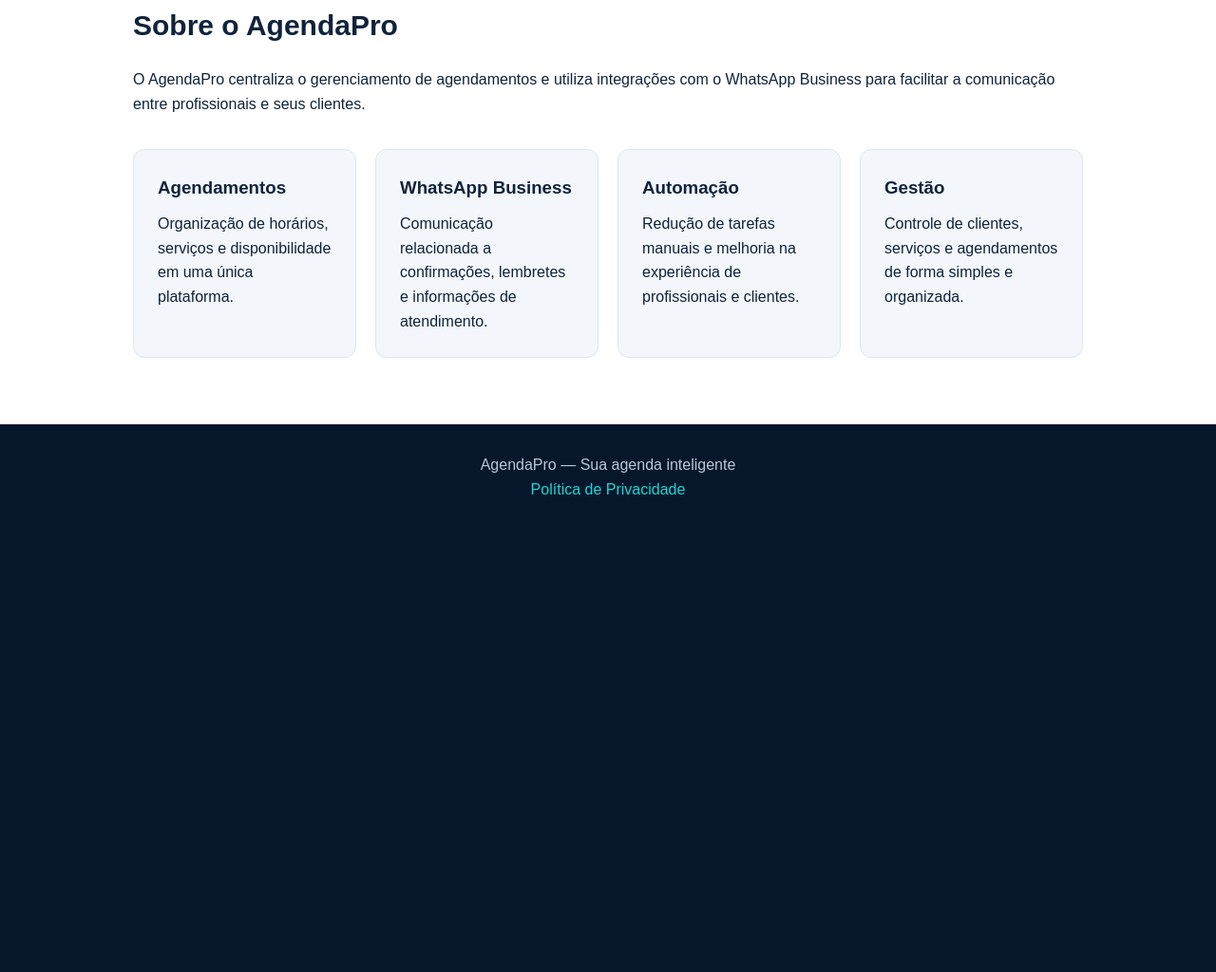
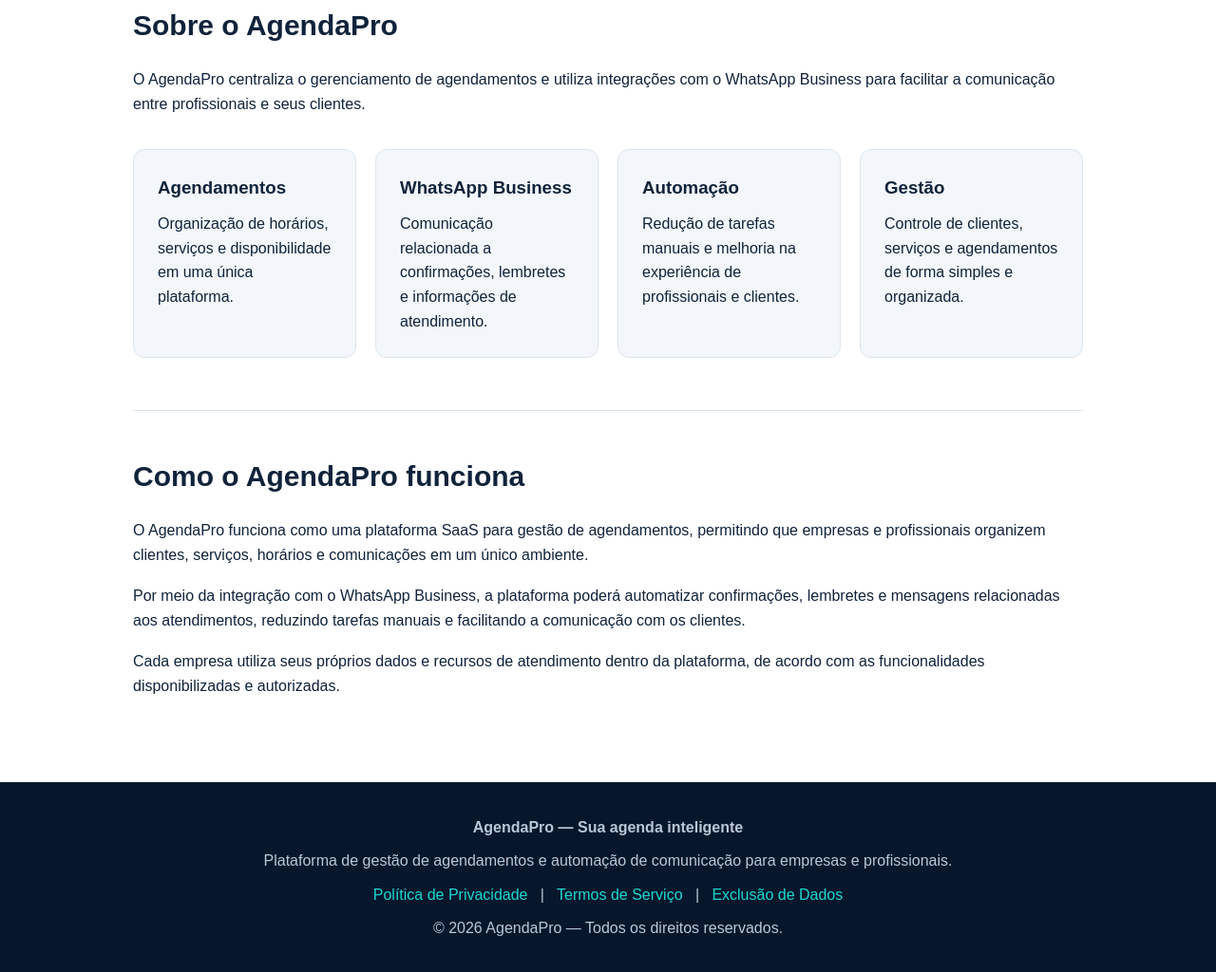
Before and after one commit to Guilhermebass/agendapro-site, a plain HTML site: page index.html in a window 1280 px wide. Shown: the part 867-1891 px from the top of the page at 95% size. Before the commit the page ends 1425 px from the top, so only its background shows below. Drawn offline with Linux system fonts and the light colour scheme.

Commit message:
feat: atualiza pagina institucional do AgendaPro

```diff
--- a/index.html
+++ b/index.html
@@ -108,16 +108,34 @@
             margin-bottom: 10px;
         }
 
+        .como-funciona {
+            margin-top: 55px;
+            padding-top: 45px;
+            border-top: 1px solid #dbe6ef;
+        }
+
+        .como-funciona p {
+            margin-bottom: 18px;
+        }
+
         footer {
             text-align: center;
-            padding: 30px 20px;
+            padding: 35px 20px;
             background: #06172c;
             color: #b9c8d8;
+        }
+
+        footer p {
+            margin-bottom: 10px;
         }
 
         footer a {
             color: #19d7d1;
             text-decoration: none;
+        }
+
+        footer a:hover {
+            text-decoration: underline;
         }
 
         @media (max-width: 600px) {
@@ -141,6 +159,7 @@
 
 <header>
     <div class="hero">
+
         <div class="logo">
             Agenda<span>Pro</span>
         </div>
@@ -163,11 +182,14 @@
         <a class="button" href="#sobre">
             Conheça o AgendaPro
         </a>
+
     </div>
 </header>
 
 <section id="sobre">
+
     <div class="container">
+
         <h2>Sobre o AgendaPro</h2>
 
         <p>
@@ -177,8 +199,10 @@
         </p>
 
         <div class="cards">
+
             <div class="card">
                 <h3>Agendamentos</h3>
+
                 <p>
                     Organização de horários, serviços e disponibilidade
                     em uma única plataforma.
@@ -187,6 +211,7 @@
 
             <div class="card">
                 <h3>WhatsApp Business</h3>
+
                 <p>
                     Comunicação relacionada a confirmações,
                     lembretes e informações de atendimento.
@@ -195,6 +220,7 @@
 
             <div class="card">
                 <h3>Automação</h3>
+
                 <p>
                     Redução de tarefas manuais e melhoria na experiência
                     de profissionais e clientes.
@@ -203,25 +229,77 @@
 
             <div class="card">
                 <h3>Gestão</h3>
+
                 <p>
                     Controle de clientes, serviços e agendamentos
                     de forma simples e organizada.
                 </p>
             </div>
+
         </div>
+
+        <div class="como-funciona">
+
+            <h2>Como o AgendaPro funciona</h2>
+
+            <p>
+                O AgendaPro funciona como uma plataforma SaaS para gestão de
+                agendamentos, permitindo que empresas e profissionais organizem
+                clientes, serviços, horários e comunicações em um único ambiente.
+            </p>
+
+            <p>
+                Por meio da integração com o WhatsApp Business, a plataforma
+                poderá automatizar confirmações, lembretes e mensagens
+                relacionadas aos atendimentos, reduzindo tarefas manuais e
+                facilitando a comunicação com os clientes.
+            </p>
+
+            <p>
+                Cada empresa utiliza seus próprios dados e recursos de atendimento
+                dentro da plataforma, de acordo com as funcionalidades
+                disponibilizadas e autorizadas.
+            </p>
+
+        </div>
+
     </div>
+
 </section>
 
 <footer>
+
     <p>
-        AgendaPro — Sua agenda inteligente
+        <strong>AgendaPro — Sua agenda inteligente</strong>
+    </p>
+
+    <p>
+        Plataforma de gestão de agendamentos e automação
+        de comunicação para empresas e profissionais.
     </p>
 
     <p>
         <a href="https://guilhermebass.github.io/agendapro-privacy-policy/">
             Política de Privacidade
         </a>
+
+        &nbsp; | &nbsp;
+
+        <a href="termos.html">
+            Termos de Serviço
+        </a>
+
+        &nbsp; | &nbsp;
+
+        <a href="exclusao-dados.html">
+            Exclusão de Dados
+        </a>
     </p>
+
+    <p>
+        © 2026 AgendaPro — Todos os direitos reservados.
+    </p>
+
 </footer>
 
 </body>
```
